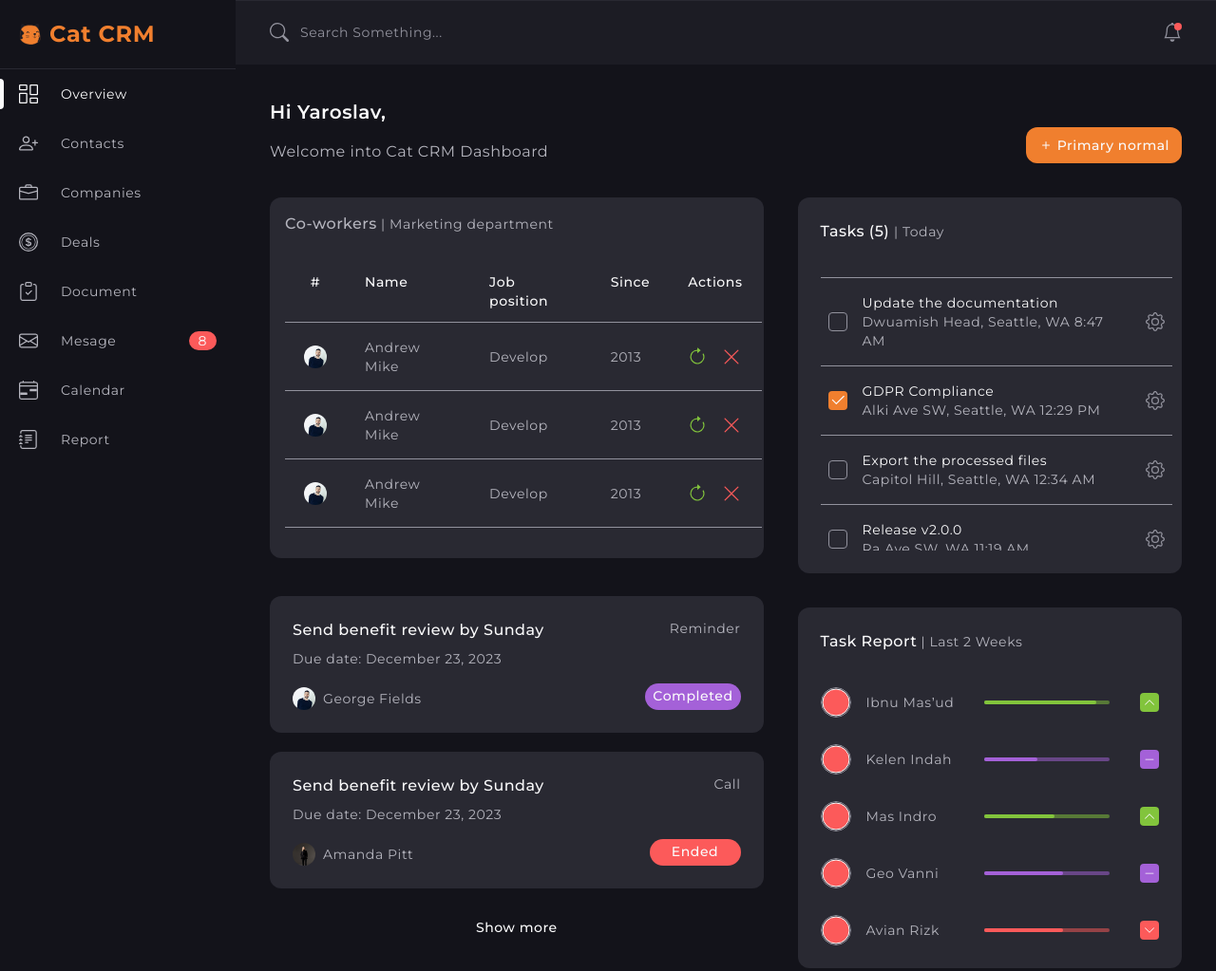
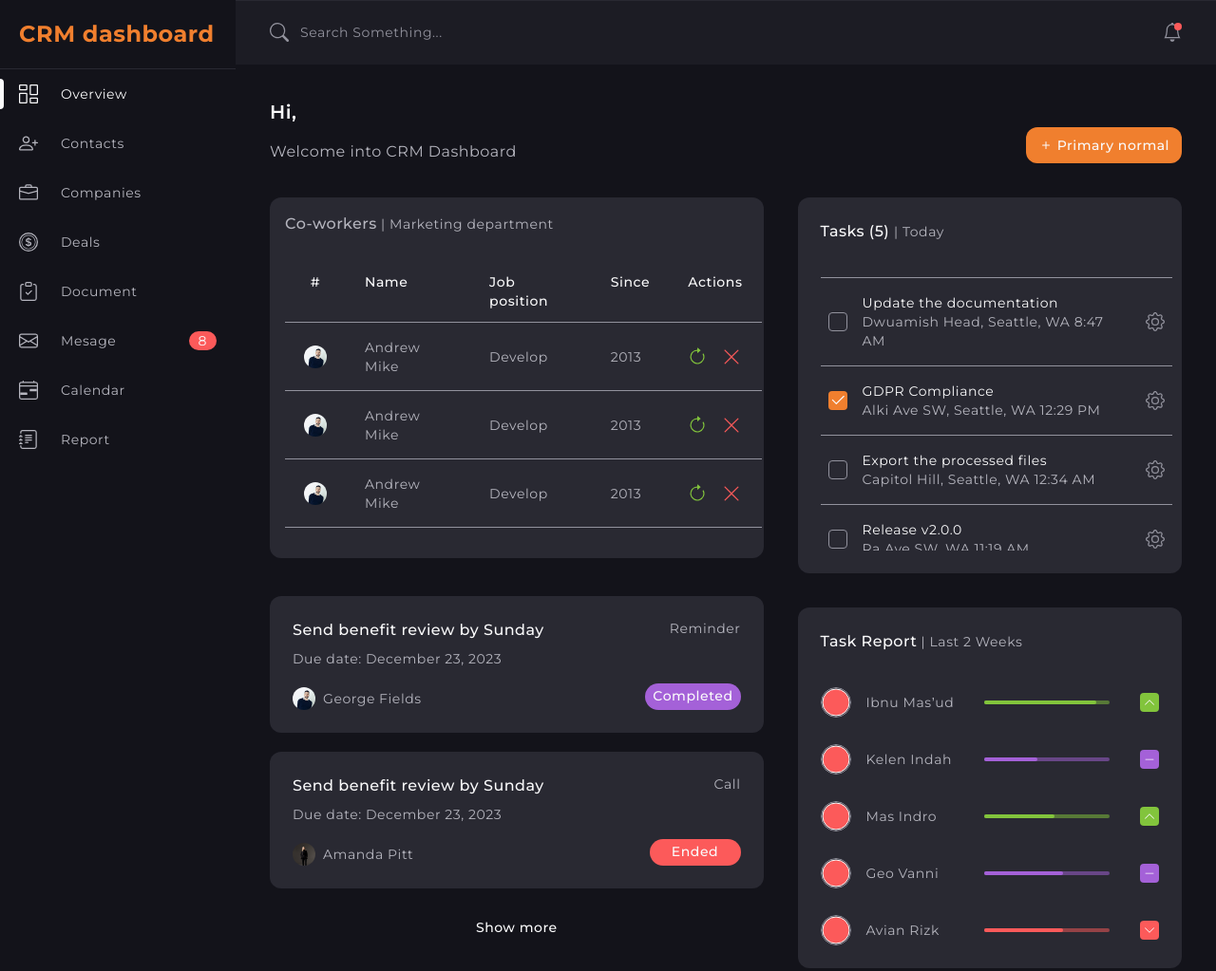
Before and after one commit to mercury-paws/sass, a plain HTML site: page index.html in a window 1280 px wide. Shown: the whole page at 95% size. Drawn offline with Linux system fonts and the light colour scheme; a script that the page names is missing.

Commit message:
Deploying to gh-pages from @ mercury-paws/sass@8d9f34547ee1364c2925342c55e61588eac63f0d 🚀

```diff
--- a/index.html
+++ b/index.html
@@ -23,10 +23,10 @@
         </button>
 
         <a class="logo" href="./index.html">
-          <svg class="logo-icon" width="24" height="24">
-            <use href="/sass/assets/icons.svg#icon-logo"></use>
-          </svg>
-          Cat CRM
+<!--           <svg class="logo-icon" width="24" height="24">
+            <use href="./src/img/icons.svg#icon-logo"></use>
+          </svg> -->
+          CRM dashboard
         </a>
 
         <ul class="menu-list">
@@ -138,8 +138,8 @@
     <main class="main">
       <section class="welcome">
         <h1 class="page-title">
-          <span class="page-title-accent">Hi Yaroslav,</span>
-          Welcome into Cat CRM Dashboard
+          <span class="page-title-accent">Hi,</span>
+          Welcome into CRM Dashboard
         </h1>
         <button class="welcome-btn btn btn--primary" type="button">
           <svg class="btn-icon" width="16" height="16">
```
